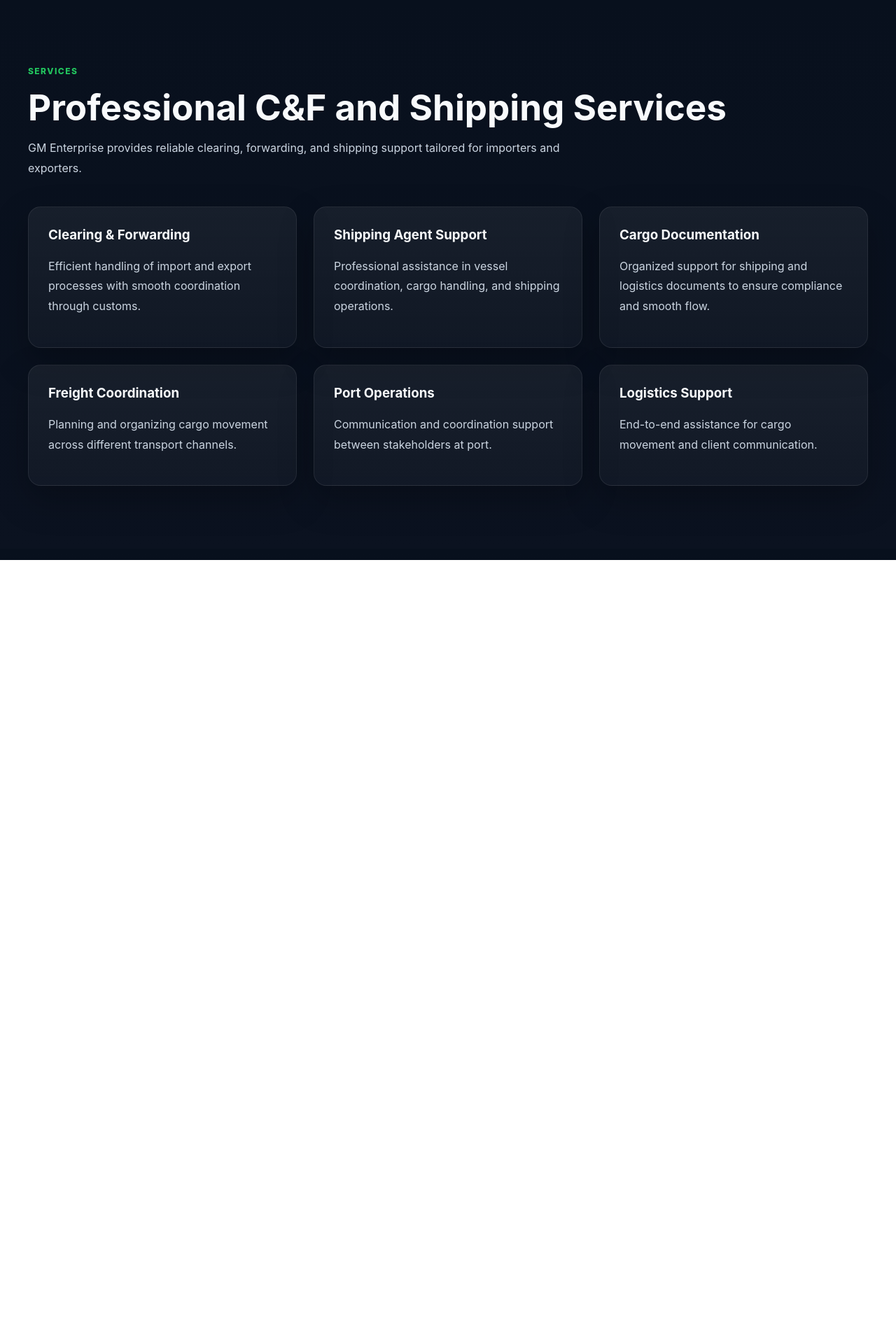
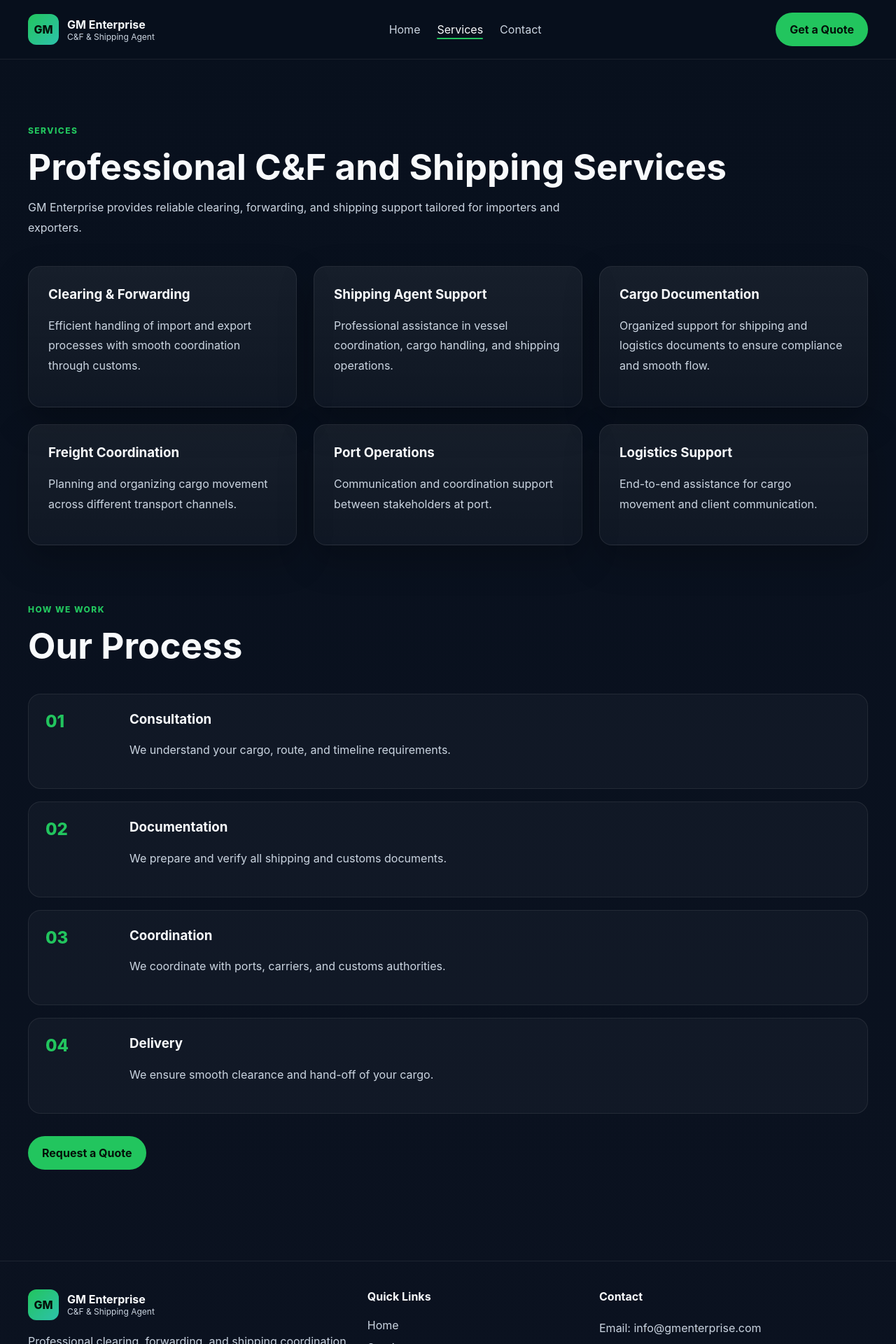
Before and after one commit to rashikmahmud/GM_Enterprise, a Next.js app: page /services in a window 1280 px wide. Shown: the top 1920 px of the page at 70% size. Before the commit the page ends 800 px from the top, so only its background shows below. Built offline with nearby package versions, Linux system fonts and the light colour scheme.

Commit message:
Added the footer and navbar

```diff
--- a/app/layout.tsx
+++ b/app/layout.tsx
@@ -1,8 +1,15 @@
+import type { Metadata } from "next";
 import "./globals.css";
+import Navbar from "@/components/Navbar";
+import Footer from "@/components/Footer";
 
-export const metadata = {
-  title: "GM Enterprise",
-  description: "C&F and Shipping Agent",
+export const metadata: Metadata = {
+  title: {
+    default: "GM Enterprise — C&F and Shipping Agent",
+    template: "%s | GM Enterprise",
+  },
+  description:
+    "Professional clearing, forwarding, cargo handling, and shipping coordination for importers and exporters.",
 };
 
 export default function RootLayout({
@@ -12,7 +19,12 @@
 }) {
   return (
     <html lang="en">
-      <body>{children}</body>
+      <body>
+        <Navbar />
+        {children}
+        <Footer />
+      </body>
     </html>
   );
 }
+``
--- a/app/services/page.tsx
+++ b/app/services/page.tsx
@@ -1,72 +1,95 @@
+import type { Metadata } from "next";
+import Link from "next/link";
+
+export const metadata: Metadata = {
+  title: "Services",
+  description:
+    "Clearing, forwarding, cargo documentation, freight coordination, port operations, and logistics support.",
+};
+
+const services = [
+  {
+    title: "Clearing & Forwarding",
+    desc: "Efficient handling of import and export processes with smooth coordination through customs.",
+  },
+  {
+    title: "Shipping Agent Support",
+    desc: "Professional assistance in vessel coordination, cargo handling, and shipping operations.",
+  },
+  {
+    title: "Cargo Documentation",
+    desc: "Organized support for shipping and logistics documents to ensure compliance and smooth flow.",
+  },
+  {
+    title: "Freight Coordination",
+    desc: "Planning and organizing cargo movement across different transport channels.",
+  },
+  {
+    title: "Port Operations",
+    desc: "Communication and coordination support between stakeholders at port.",
+  },
+  {
+    title: "Logistics Support",
+    desc: "End-to-end assistance for cargo movement and client communication.",
+  },
+];
+
+const process = [
+  { step: "01", title: "Consultation", desc: "We understand your cargo, route, and timeline requirements." },
+  { step: "02", title: "Documentation", desc: "We prepare and verify all shipping and customs documents." },
+  { step: "03", title: "Coordination", desc: "We coordinate with ports, carriers, and customs authorities." },
+  { step: "04", title: "Delivery", desc: "We ensure smooth clearance and hand-off of your cargo." },
+];
+
 export default function ServicesPage() {
   return (
-    <main>
-
     <section className="section">
       <div className="container">
-
         <div className="section-heading">
           <span className="section-eyebrow">Services</span>
-
           <h1 className="section-title">
-              Professional C&F and Shipping Services
+            Professional C&amp;F and Shipping Services
           </h1>
-
           <p className="section-description">
             GM Enterprise provides reliable clearing, forwarding, and shipping
             support tailored for importers and exporters.
           </p>
         </div>
 
+        {/* Services grid */}
         <div className="card-grid">
-
-            <div className="info-card">
-              <h3>Clearing & Forwarding</h3>
-              <p>
-                Efficient handling of import and export processes with smooth coordination through customs.
-              </p>
+          {services.map((s) => (
+            <div key={s.title} className="info-card">
+              <h3>{s.title}</h3>
+              <p>{s.desc}</p>
+            </div>
+          ))}
         </div>
 
-            <div className="info-card">
-              <h3>Shipping Agent Support</h3>
-              <p>
-                Professional assistance in vessel coordination, cargo handling, and shipping operations.
-              </p>
+        {/* Process timeline */}
+        <div className="section-heading" style={{ marginTop: 80 }}>
+          <span className="section-eyebrow">How We Work</span>
+          <h2 className="section-title">Our Process</h2>
         </div>
 
-            <div className="info-card">
-              <h3>Cargo Documentation</h3>
-              <p>
-                Organized support for shipping and logistics documents to ensure compliance and smooth flow.
-              </p>
+        <div className="timeline">
+          {process.map((p) => (
+            <div key={p.step} className="timeline__item">
+              <div className="timeline__step">{p.step}</div>
+              <div className="timeline__content">
+                <h3 style={{ marginTop: 0 }}>{p.title}</h3>
+                <p>{p.desc}</p>
+              </div>
+            </div>
+          ))}
         </div>
 
-            <div className="info-card">
-              <h3>Freight Coordination</h3>
-              <p>
-                Planning and organizing cargo movement across different transport channels.
-              </p>
+        <div className="section-actions">
+          <Link href="/contact" className="btn btn--primary">
+            Request a Quote
+          </Link>
         </div>
-
-            <div className="info-card">
-              <h3>Port Operations</h3>
-              <p>
-                Communication and coordination support between stakeholders at port.
-              </p>
-            </div>
-
-            <div className="info-card">
-              <h3>Logistics Support</h3>
-              <p>
-                End-to-end assistance for cargo movement and client communication.
-              </p>
-            </div>
-
-          </div>
-
       </div>
     </section>
-
-    </main>
   );
 }
--- /dev/null
+++ b/components/Footer.jsx
@@ -0,0 +1,54 @@
+import Link from "next/link";
+
+export default function Footer() {
+  const year = new Date().getFullYear();
+
+  return (
+    <footer className="site-footer">
+      <div className="container">
+        <div className="site-footer__grid">
+          {/* Brand column */}
+          <div>
+            <div className="brand" style={{ marginBottom: 16 }}>
+              <div className="brand__mark">GM</div>
+              <div className="brand__content">
+                <span className="brand__name">GM Enterprise</span>
+                <span className="brand__tagline">
+                  C&amp;F &amp; Shipping Agent
+                </span>
+              </div>
+            </div>
+            <p>
+              Professional clearing, forwarding, and shipping coordination for
+              import and export businesses.
+            </p>
+          </div>
+
+          {/* Quick links */}
+          <div>
+            <h4 style={{ marginTop: 0 }}>Quick Links</h4>
+            <div className="footer-links">
+              <Link href="/">Home</Link>
+              <Link href="/services">Services</Link>
+              <Link href="/contact">Contact</Link>
+            </div>
+          </div>
+
+          {/* Contact */}
+          <div>
+            <h4 style={{ marginTop: 0 }}>Contact</h4>
+            <p>Email: info@gmenterprise.com</p>
+            <p>Phone: +880 1700 000000</p>
+            <p>Location: Dhaka, Bangladesh</p>
+          </div>
+        </div>
+
+        <div className="site-footer__bottom">
+          <p style={{ margin: 0 }}>
+            © {year} GM Enterprise. All rights reserved.
+          </p>
+        </div>
+      </div>
+    </footer>
+  );
+}
--- /dev/null
+++ b/components/Navbar.jsx
@@ -0,0 +1,57 @@
+"use client";
+
+import Link from "next/link";
+import { usePathname } from "next/navigation";
+
+const links = [
+  { href: "/", label: "Home" },
+  { href: "/services", label: "Services" },
+  { href: "/contact", label: "Contact" },
+];
+
+export default function Navbar() {
+  const pathname = usePathname();
+
+  return (
+    <header className="site-header">
+      <div className="container">
+        <div className="site-header__inner">
+          {/* LOGO */}
+          <Link href="/" className="brand" aria-label="GM Enterprise home">
+            <div className="brand__mark">GM</div>
+            <div className="brand__content">
+              <span className="brand__name">GM Enterprise</span>
+              <span className="brand__tagline">C&amp;F &amp; Shipping Agent</span>
+            </div>
+          </Link>
+
+          {/* NAV LINKS */}
+          <nav className="site-nav" aria-label="Primary">
+            <ul className="site-nav__list">
+              {links.map(({ href, label }) => {
+                const isActive =
+                  href === "/" ? pathname === "/" : pathname.startsWith(href);
+                return (
+                  <li key={href}>
+                    <Link
+                      href={href}
+                      className={`site-nav__link${isActive ? " active" : ""}`}
+                      aria-current={isActive ? "page" : undefined}
+                    >
+                      {label}
+                    </Link>
+                  </li>
+                );
+              })}
+            </ul>
+          </nav>
+
+          {/* CTA */}
+          <Link href="/contact" className="btn btn--primary">
+            Get a Quote
+          </Link>
+        </div>
+      </div>
+    </header>
+  );
+}
```
Also changed, not shown: app/components/layout/Footer.jsx (deleted, +0 -43 lines), app/components/layout/Navbar.jsx (deleted, +0 -43 lines), app/contact/page.tsx (+53 -27 lines), app/page.tsx (+38 -66 lines). Lines whose indentation alone changed are shown as unchanged.
